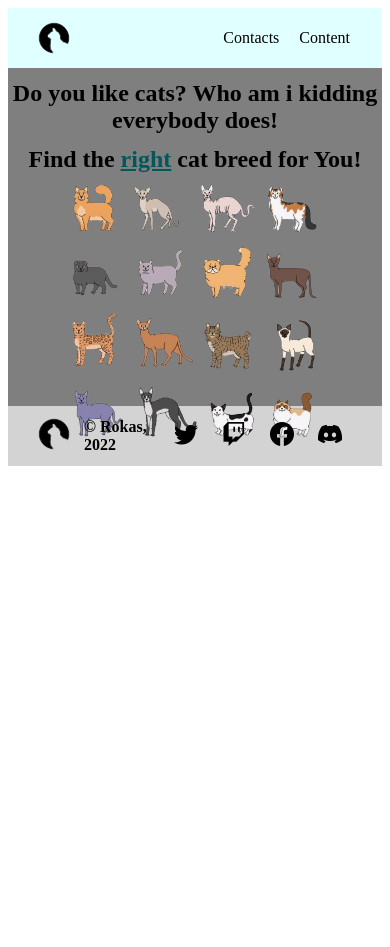
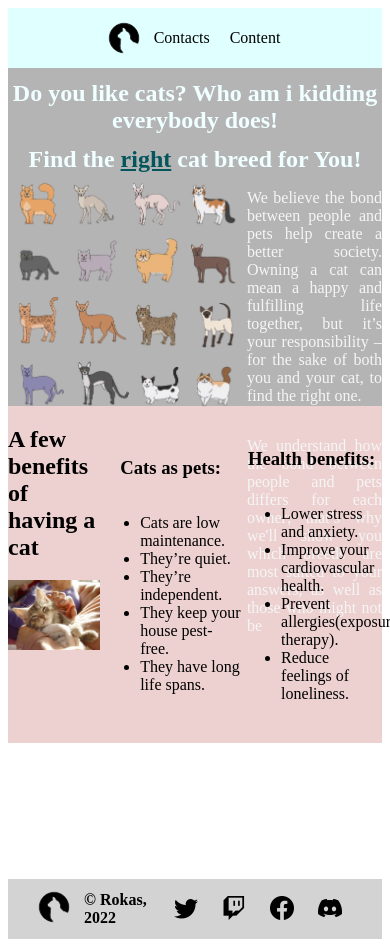
Before and after one commit to RokasSkara/HTML-CSS, a plain HTML site: page HTML_CSS/index.html in a window 390 px wide. Before the commit the page ends 844 px from the top, so only its background shows below. Drawn offline with nearby package versions, Linux system fonts and the light colour scheme.

Commit message:
added benefits section and styled it for mobile

```diff
--- a/HTML_CSS/index.html
+++ b/HTML_CSS/index.html
@@ -1,5 +1,6 @@
 <!DOCTYPE html>
 <html lang="en">
+
 <head>
     <meta charset="UTF-8">
     <meta http-equiv="X-UA-Compatible" content="IE=edge">
@@ -7,7 +8,9 @@
     <title>HTML/CSS bonus</title>
     <link rel="stylesheet" href="main.css">
 </head>
+
 <body>
+    <div></div>
     <header id="header">
         <img class="logo" src="./images/Cat.png" alt="cat logo">
         <nav>
@@ -15,11 +18,69 @@
             <a href="#main">Content</a>
         </nav>
     </header>
-    <section id="about" class="about">
+    <section class="about">
         <h1>Do you like cats? Who am i kidding everybody does!</h1>
         <h2>Find the <span>right</span> cat breed for You!</h2>
-        <img src="./images/CatEvo2.png" alt="">
+        <div class="aboutInfo">
+            <img src="./images/CatEvo2.png" alt="Cat types">
+            <div>
+                <p>We believe the bond between people and pets help create a better society. Owning a cat can mean a
+                    happy and fulfilling life together, but it’s your responsibility – for the sake of both you and your
+                    cat, to find the right one.</p>
+                <p>We understand how the bond between people and pets differs for each
+                    owner; that’s why we'll show you which breeds are most suited to your answers, as well as those who
+                    might not be</p>
+            </div>
+        </div>
     </section>
+    <section class="benefits">
+
+        <div>
+            <h2>A few benefits of having a cat</h2>
+            <img src="./images/benefitsCat.jpg" alt="">
+        </div>
+        <div class="lists">
+            <div class="benefitsFlexColumns">
+                <h3>Cats as pets:</h3>
+                <ul>
+                    <li>Cats are low maintenance.</li>
+                    <li>They’re quiet.</li>
+                    <li>They’re independent.</li>
+                    <li>They keep your house pest-free.</li>
+                    <li>They have long life spans.</li>
+                </ul>
+            </div>
+            <div class="benefitsFlexColumns">
+                <h3>Health benefits:</h3>
+                <ul>
+                    <li>Lower stress and anxiety.</li>
+                    <li>Improve your cardiovascular health.</li>
+                    <li>Prevent allergies(exposure therapy).</li>
+                    <li>Reduce feelings of loneliness.</li>
+                </ul>
+            </div>
+        </div>
+    </section>
+    <main>
+        <div>
+            <img src="" alt="">
+            <p></p>
+        </div>
+        <div>
+            <img src="" alt="">
+            <p></p>
+        </div>
+        <div>
+            <img src="" alt="">
+            <p></p>
+        </div>
+        <div>
+            <img src="" alt="">
+            <p></p>
+        </div>
+
+
+    </main>
     <footer>
         <a href="#header"><img class="logo" src="./images/Cat.png" alt="cat logo"></a>
         <h4>&copy Rokas, 2022 </h4>
--- a/HTML_CSS/main.css
+++ b/HTML_CSS/main.css
@@ -1,13 +1,15 @@
 @import url("https://cdn.jsdelivr.net/npm/bootstrap-icons@1.8.1/font/bootstrap-icons.css");
+
+
+/* Global */
 
 /* Header + NAV styling */
 header{
     height: 60px;
     background-color: lightcyan;
     display: flex;
-    justify-content: space-between;
+    justify-content: center;
     align-items: center;
-    padding: 0 1em;
 }
 .logo{
     height: 60px;
@@ -23,19 +25,61 @@ header a{
     background-size:contain;
     background-repeat: no-repeat;
     background-position: center;
-    background-color: rgba(0, 0, 0, 0.5);
-    text-align: center;
+    background-color: rgba(107, 106, 106, 0.5);
 }
-.about img{
-    height: 85%;
+.aboutInfo{
+    display: flex;
+    justify-content: center;
+}
+
+.aboutInfo div{
+    display: flex;
+    flex-direction: column;
+    justify-content: space-around;
+    width: 50%;
+}
+.aboutInfo img{
+    height: 30vh;
+    opacity: 0.9;
 }
 .about h2, .about h1{
     margin: 0;
     padding-top: 0.5em;
+    text-align: center;
+    color: azure;
 }
 .about span{
     text-decoration: underline;
     color: rgb(3, 86, 92);
+}
+.about p{
+    text-align: justify;
+    color:whitesmoke;
+}
+/* Benefits */
+.benefits{
+    display: flex;
+    height: 40vh;
+    background-color: rgba(219, 161, 161, 0.5);
+}
+.benefits div img{
+    max-height: 80%;
+    max-width: 100%;
+}
+
+.benefitsFlexColumns{
+    display: flex;
+    flex-direction: column;
+    width: 50%;
+    height: 100%;
+    justify-content: center;
+}
+.benefitsFlexColumns h3{
+    text-align: center;
+}
+.lists{
+    display: flex;
+    flex-direction: row;
 }
 
 /* Footer styling */
```
Also changed, not shown: HTML_CSS/images/benefitsCat.jpg (added).
